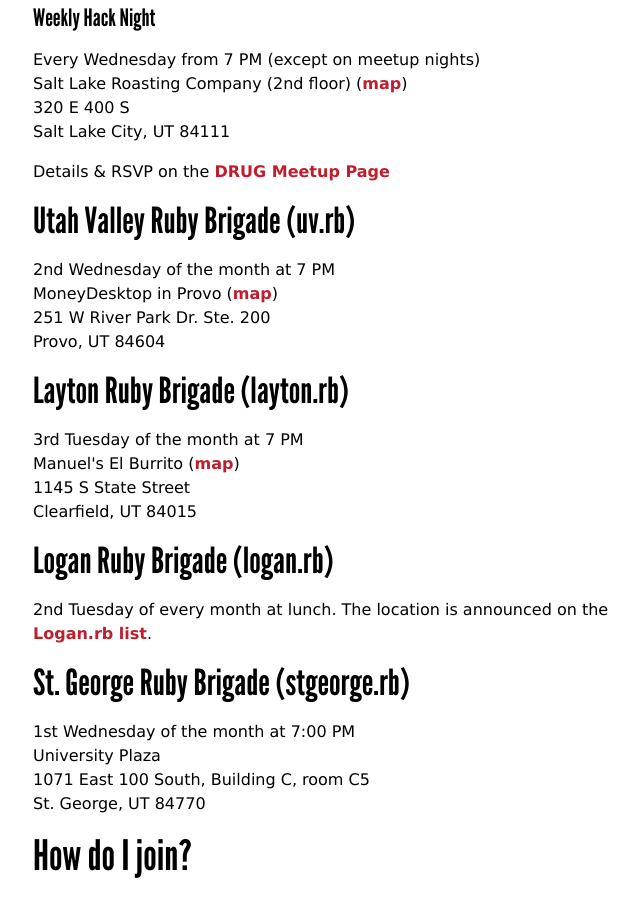
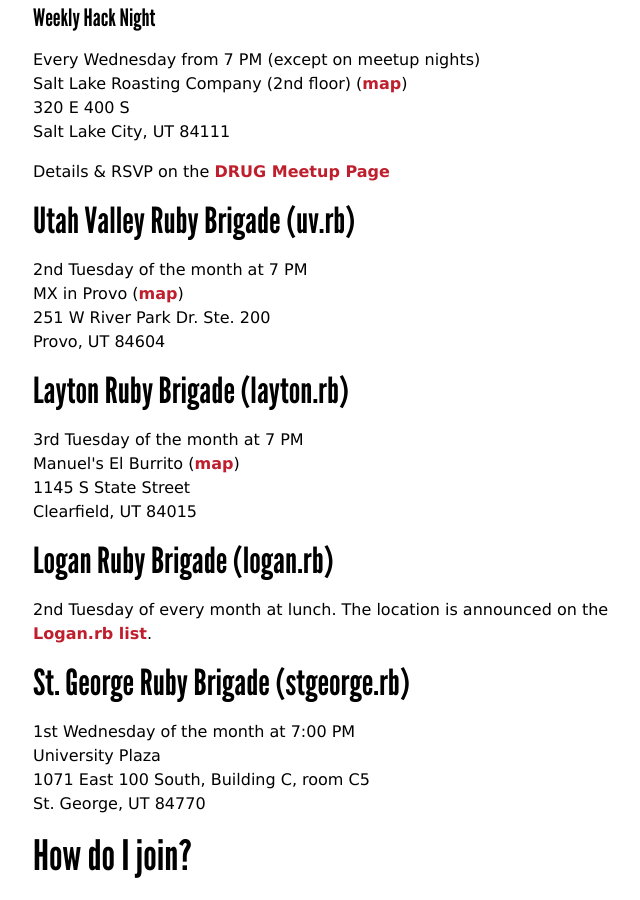
Before and after one commit to urug/urug.github.io, a Jekyll site: the page built from index.html, in a window 1280 px wide and 900 px high, scrolled down 897 px. Shown: the whole window, without its empty margins (307-947 px from the left). Built offline with Jekyll 4.4.1, drawn with Linux system fonts in a browser that asks for light colours.

Commit message:
Update UV.rb schedule
I moved UV.rb to the 2nd Tuesday of each month and MoneyDesktop changed their name to MX so I updated that as well.

```diff
--- a/index.html
+++ b/index.html
@@ -29,8 +29,8 @@
 <p> Details & RSVP on the <a href="http://www.meetup.com/DRUG-Downtown-Ruby-Users-Group" target="_blank">DRUG Meetup Page</a></p>
 
 <h2 id="uv.rb">Utah Valley Ruby Brigade (uv.rb)</h2>
-<p>2nd Wednesday of the month at 7 PM<br>
-MoneyDesktop in Provo (<a href="http://goo.gl/maps/S5q5">map</a>)<br>
+<p>2nd Tuesday of the month at 7 PM<br>
+MX in Provo (<a href="http://goo.gl/maps/S5q5">map</a>)<br>
 251 W River Park Dr. Ste. 200<br>
 Provo, UT 84604</p>
 
```
